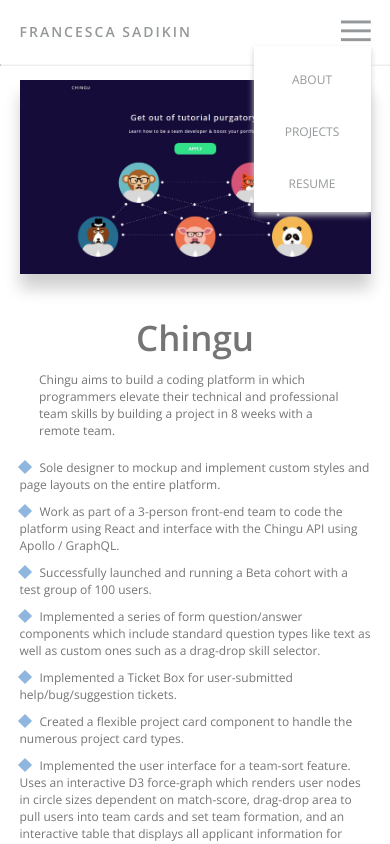
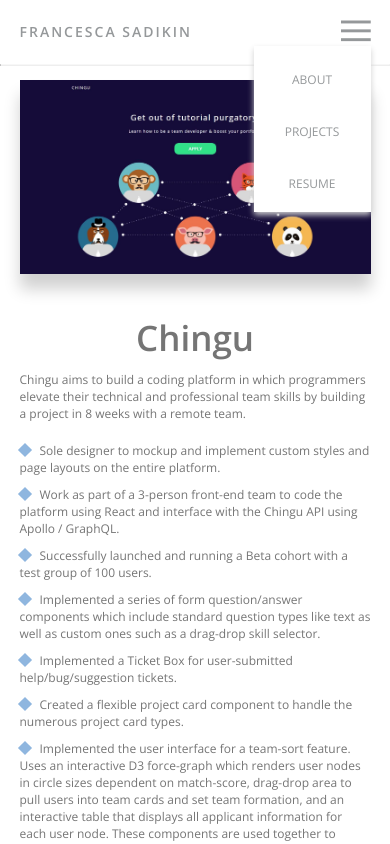
Before and after one commit to serpient/fsadikin, a React (Create React App) app: page /#/projects/chingu in a window 390 px wide. Both pictures are taken after a click on the picture 355 px from the left and 31 px from the top of the page. Built offline with nearby package versions, Linux system fonts and the light colour scheme.

Commit message:
adjust font-size again

```diff
--- a/src/ProjectPageStyling/ProjectDetail.scss
+++ b/src/ProjectPageStyling/ProjectDetail.scss
@@ -177,7 +177,7 @@ MEDIA QUERY
         font-weight: 600;
     }
     .project-page-description {
-        width: 80vw;
+        width: 90vw;
         font-size: 12px;
         text-align: left;
     }
@@ -208,7 +208,7 @@ MEDIA QUERY
     .project-page-feature-description {
         margin: 0 auto;
         width: 90vw;
-        font-size: 14px;
+        font-size: 12px;
         margin-bottom: -20px;
     }
 }
```
